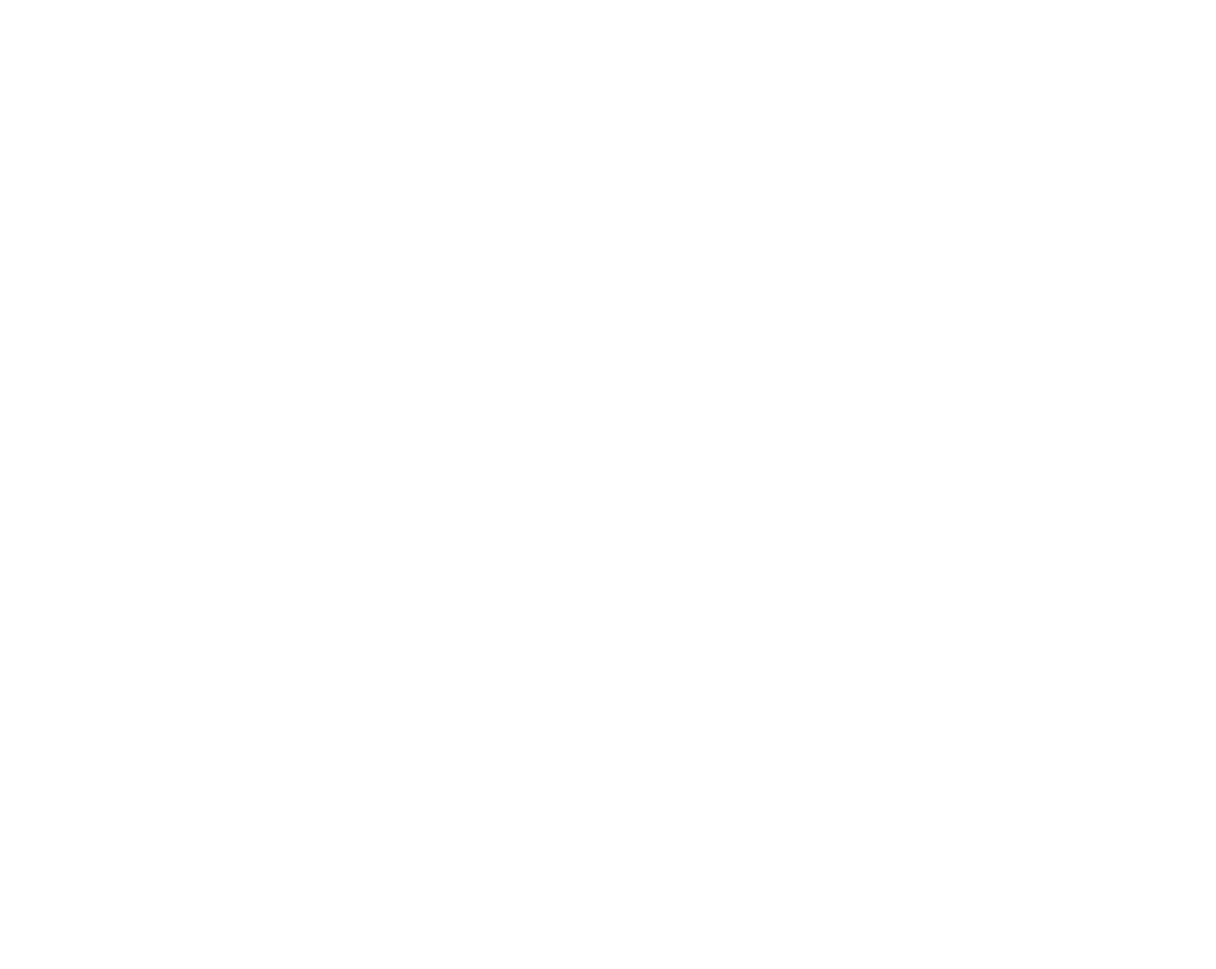
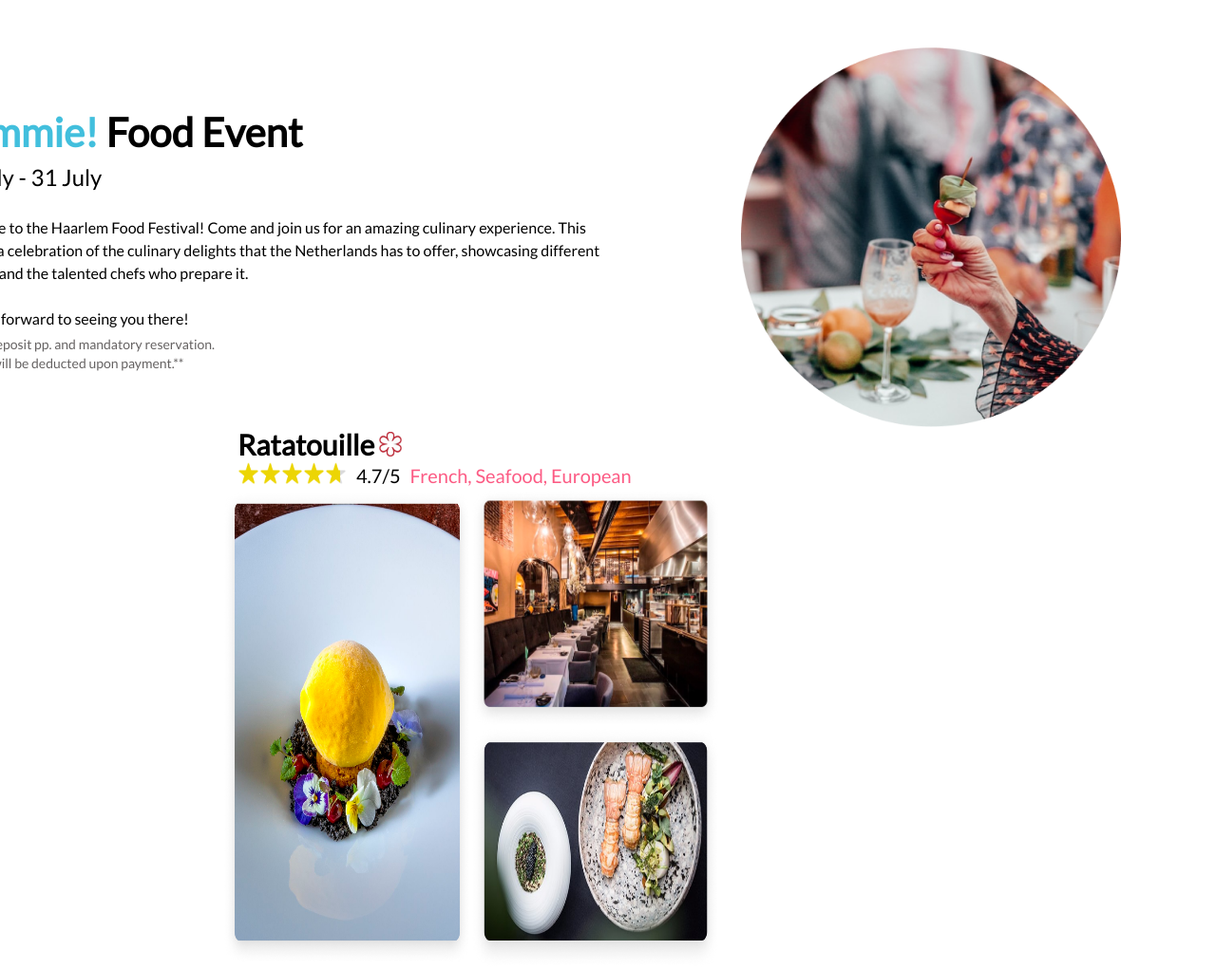
Before and after one commit to YvanRoes/HaarlemFestival, a PHP site: page /food in a window 1280 px wide. Before the commit the page is empty. Shown: the whole page at 95% size. Before the commit the page ends 800 px from the top, so only its background shows below. Run offline with PHP 8.4, Linux system fonts and the light colour scheme; some libraries are stand-ins or nearby versions.

Commit message:
start with yummie subpage

```diff
--- a/app/public/index.php
+++ b/app/public/index.php
@@ -13,3 +13,11 @@
 $router = new PatternRouter();
 $router->route($uri);;
 ?>
+
+<style>
+  @import url('https://fonts.googleapis.com/css2?family=Lato&display=swap');
+
+  * {
+    font-family: 'Lato', sans-serif;
+  }
+</style>
--- a/app/views/food/index.php
+++ b/app/views/food/index.php
@@ -0,0 +1,48 @@
+<html lang="en">
+<script src="https://cdn.tailwindcss.com"></script>
+
+<body class="">
+    <div id="introSection" class="grid grid-cols-2 grid justify-items-end flex items-center pt-[50px]">
+        <div id="introduction" class="">
+            <h1 class="text-[42px] font-bold"><span class="text-[#42BFDD]">Yummie!</span> Food Event</h1>
+            <p class="text-2xl">27 July - 31 July</p>
+            <p class="text-base w-[700px] pt-[25px]">Welcome to the Haarlem Food Festival! Come and join us for an
+                amazing
+                culinary experience.
+                This event is a celebration of the culinary delights that the Netherlands has to offer,
+                showcasing different cuisines and the talented chefs who prepare it. <br><br>
+                We look forward to seeing you there!</p>
+            <p class="text-sm text-[#656262] w-[300px] pt-[5px]">** €10,- deposit pp. and mandatory reservation. Deposit
+                will be
+                deducted upon payment.**</p>
+        </div>
+        <div id="introImage" class="pr-[100px]">
+            <img class="w-[400px] h-[400px]" src="/img/circleFoodImage.png" alt="circleFoodImage">
+        </div>
+    </div>
+    <div id="restaurants" class="grid grid-cols-2 pl-[235px]">
+        <div id="ratatouilleSection">
+            <div class="flex">
+                <h1 class="text-3xl font-bold pl-[15px]">Ratatouille</h1>
+                <img class="w-[24px] h-[26px] mt-[5px] ml-[5px]" src="/img/michelinIcon.png" alt="michelinIcon">
+            </div>
+            <div class="flex justify-items-start pl-[15px]">
+                <img class="w-[115px] h-[25px]" src="/img/ratatouilleRating.png" alt="rating">
+                <p class="text-[20px] font-medium pl-[10px]">4.7/5</p>
+                <p class="text-[20px] text-[#FC5B84] font-medium pl-[10px]"> French, Seafood, European</p>
+            </div>
+            <div class="grid-cols-2 grid justify-items-end">
+                <img class="w-[600px] h-[500px]" src="/img/ratatouilleImage1.png" alt="ratatouilleImage1">
+                <div>
+                    <img class="w-[500px] h-[250px]" src="/img/ratatouilleImage2.png" alt="ratatouilleImage1">
+                    <img class="w-[500px] h-[255px]" src="/img/ratatouilleImage3.png" alt="ratatouilleImage1">
+                </div>
+            </div>
+        </div>
+        <div id="reservationPopup">
+
+        </div>
+    </div>
+</body>
+
+</html>
```
Also changed, not shown: app/public/img/circleFoodImage.png (added), app/public/img/michelinIcon.png (added), app/public/img/ratatouilleImage1.png (added), app/public/img/ratatouilleImage2.png (added), app/public/img/ratatouilleImage3.png (added), app/public/img/ratatouilleRating.png (added).
